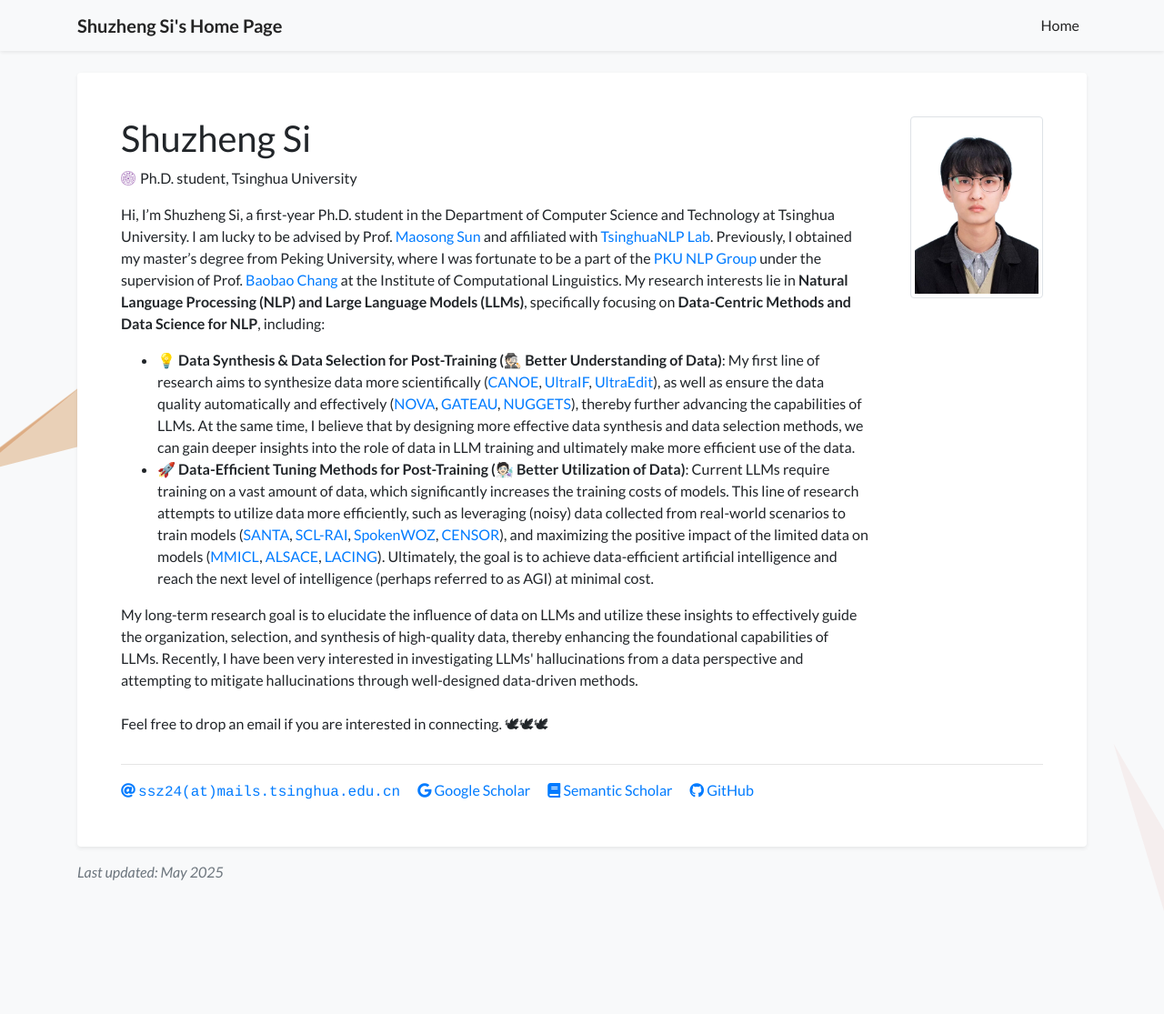
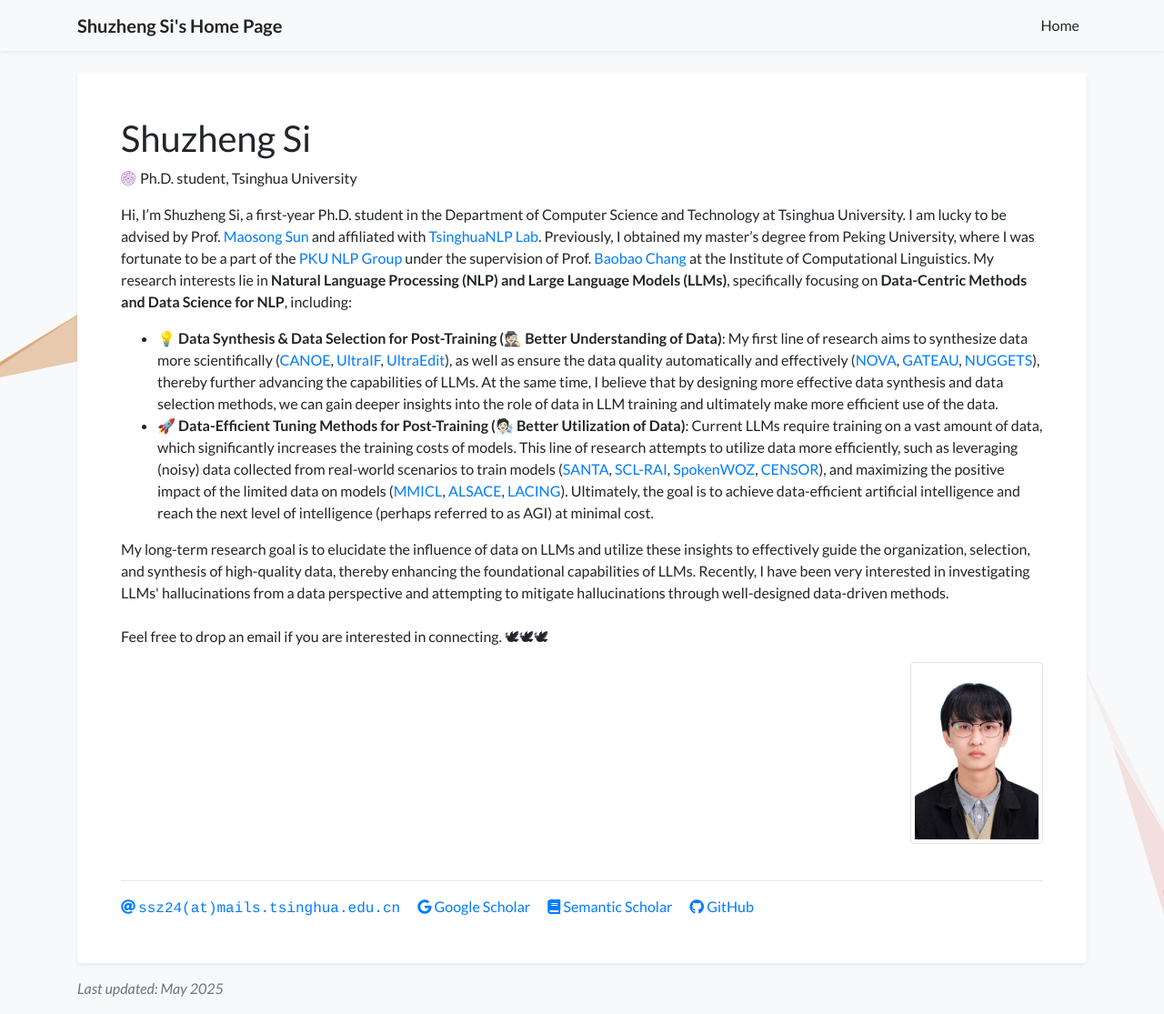
Before and after one commit to S1s-Z/s1s-z.github.io, a Jekyll site: the page built from index.html, in a window 1280 px wide and 1115 px high. Shown: the whole window at 91% size. Built offline with Jekyll 4.4.1, drawn with Linux system fonts in a browser that asks for light colours; a style sheet for code colours, icons or effects is not loaded.

Commit message:
Update profile_card.html

```diff
--- a/_includes/widgets/profile_card.html
+++ b/_includes/widgets/profile_card.html
@@ -16,9 +16,7 @@
                         <p class="text-profile-bio">
                             {{ site.data.profile.short_bio }}
                         </p>
-                    </div>
-                    {% if site.data.profile.show_portrait %}
-                    <div class="col-md-auto d-none d-md-block">
+                        {% if site.data.profile.show_portrait %}
                         <figure class="figure float-md-right ml-3 mb-3">
                             <img
                                 src="{{ site.data.profile.portrait_url }}"
```
